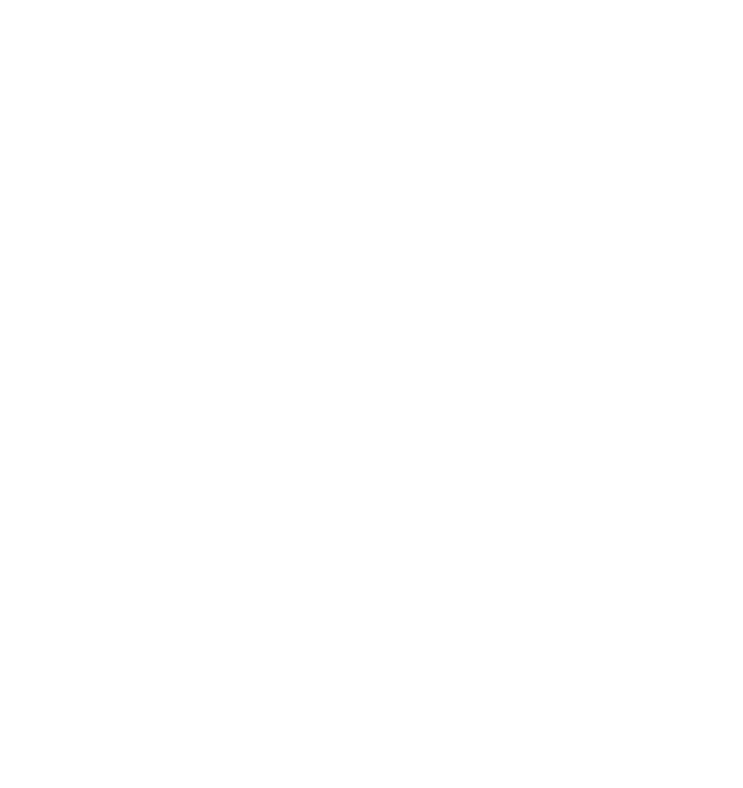
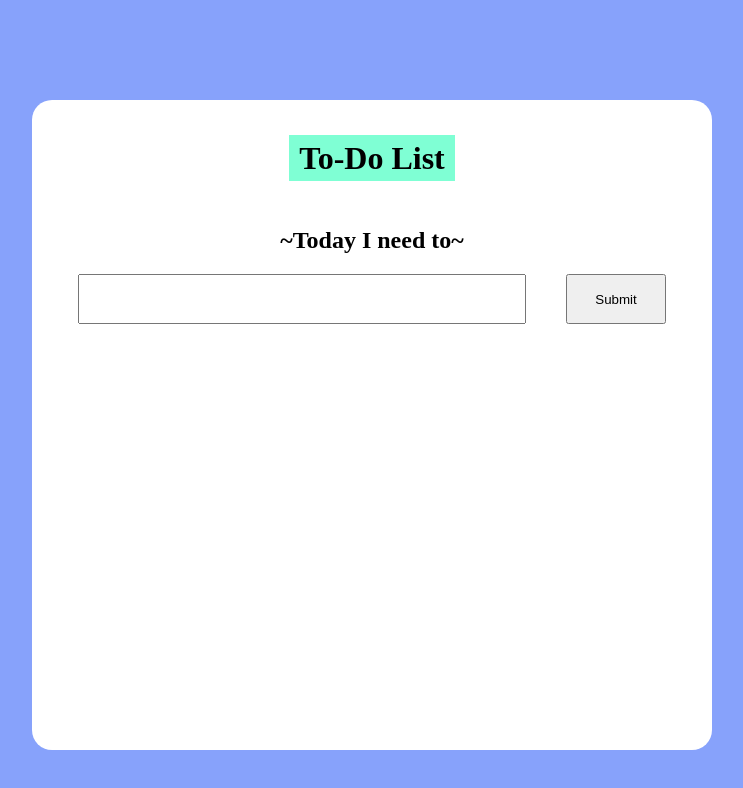
Before and after one commit to dts-kominfo-rea4a/challenge-dom-adebayus, a website: page index.html in a window 1280 px wide. Shown: the whole page, without its empty margins (268-1011 px from the left). Drawn offline with Linux system fonts and the light colour scheme.

Commit message:
challenge Dom

```diff
--- a/index.html
+++ b/index.html
@@ -4,38 +4,71 @@
     <meta charset="UTF-8" />
     <meta http-equiv="X-UA-Compatible" content="IE=edge" />
     <meta name="viewport" content="width=device-width, initial-scale=1.0" />
+    <link rel="stylesheet" href="./mystyle.css">
     <title>Challenge - DOM</title>
   </head>
   <body>
     <div id="app">
       <!-- TODO: Buatlah sebuah header dengan id todo-title -->
       <!-- TODO: Buatlah sebuah subtitle dengan id todo-subtitle -->
-
+      <h1 id="todo-title">
+        <span>To-Do List</span>
+      </h1>
+      <h2 id="todo-subtitle">
+        ~Today I need to~
+      </h2>
       <!-- Section: input -->
       <!-- TODO: Buatlah sebuah input bertipe text dengan id todo-input -->
       <!-- TODO: Buatlah sebuah button dengan id todo-submit -->
-
+      <section id="todo-section-input">
+        <input id="todo-input" type="text"/>
+        <button id="todo-submit" >
+          Submit
+        </button>
+      </section>
       <!-- Section output -->
       <!-- TODO: Buatlah sebuah <ul> dengan id todo-output -->
+      <ul id="todo-output">
+
+      </ul>
+
     </div>
 
     <!-- ! Untuk tantangan ini, script jangan diubah ke external js yah ! -->
     <script>
       // TODO: Deklarasi variable sesuai dengan kebutuhan di sini
-      let button;
-      let input;
-      let output;
-
+      let button = document.getElementById('todo-submit');
+      let input = document.getElementById('todo-input');
+      let output = document.getElementById('todo-output');
       // TODO: Buatlah sebuah fungsi dengan nama fnClickHandler
       // Fungsi yang digunakan untuk menambahkan tulisan
       // Jangan ubah cara deklarasi fungsinya, cukup isi saja
-      function fnClickHandler(toDoItem) {}
+      function fnClickHandler(toDoItem) {
+        const value = toDoItem.value
+        if (value != ''){
+          const node = document.createElement('li')
+          const text_node = document.createTextNode(value)
+          node.appendChild(text_node)
+          output.appendChild(node)
+          input.value = ''
+        }
+        else {
+          alert("Input tidak boleh kosong mas e")
+        }
+      }
 
       // TODO: register event onclick / addEventListener untuk button
       // akan menjalankan fungsi fnClickHandler
-
+      button.addEventListener('click',function(){
+        fnClickHandler(input)
+      })
       // TODO: register event onkeypress / addEventListener untuk input
       // sehingga saat di input ditekan enter akan menjalankan fungsi fnClickHandler juga
+      input.addEventListener('keypress', function(e){
+        if(e.key == "Enter") {
+          fnClickHandler(input)
+        }
+      })
     </script>
   </body>
 </html>
--- /dev/null
+++ b/mystyle.css
@@ -0,0 +1,70 @@
+* {
+  box-sizing: border-box;
+  padding: 0;
+  margin: 0;
+}
+
+
+body {
+  width: 100vw;
+  height: 100vh;
+  background-color: #87A2FB;
+}
+
+
+#app{
+  margin: 100px auto;
+  width: 680px;
+  min-height: 650px;
+  background-color: white;
+  border-radius: 20px;
+  padding: 20px;
+
+}
+
+#todo-title{
+  margin: 20px;
+  text-align: center;
+}
+
+#todo-title span{
+  background-color: aquamarine;
+  padding: 5px 10px;
+}
+
+#todo-subtitle{
+  margin-top: 50px;
+  text-align: center;
+}
+
+
+#app section:first-child {
+  width: 100%;
+  height: 100%;
+  background-color: blueviolet;
+}
+
+#todo-section-input{
+  margin-top: 20px;
+  display: flex;
+  justify-content: center;
+
+}
+
+#todo-input {
+  width: 70%;
+  height: 50px;
+   margin-right: 40px;
+}
+
+#todo-submit {
+  width: 100px;
+}
+
+#todo-output{
+  margin: 50px 20px 0 20px;
+}
+
+li {
+  font-size: 24px;
+}
```
Also changed, not shown: 1 other file.
